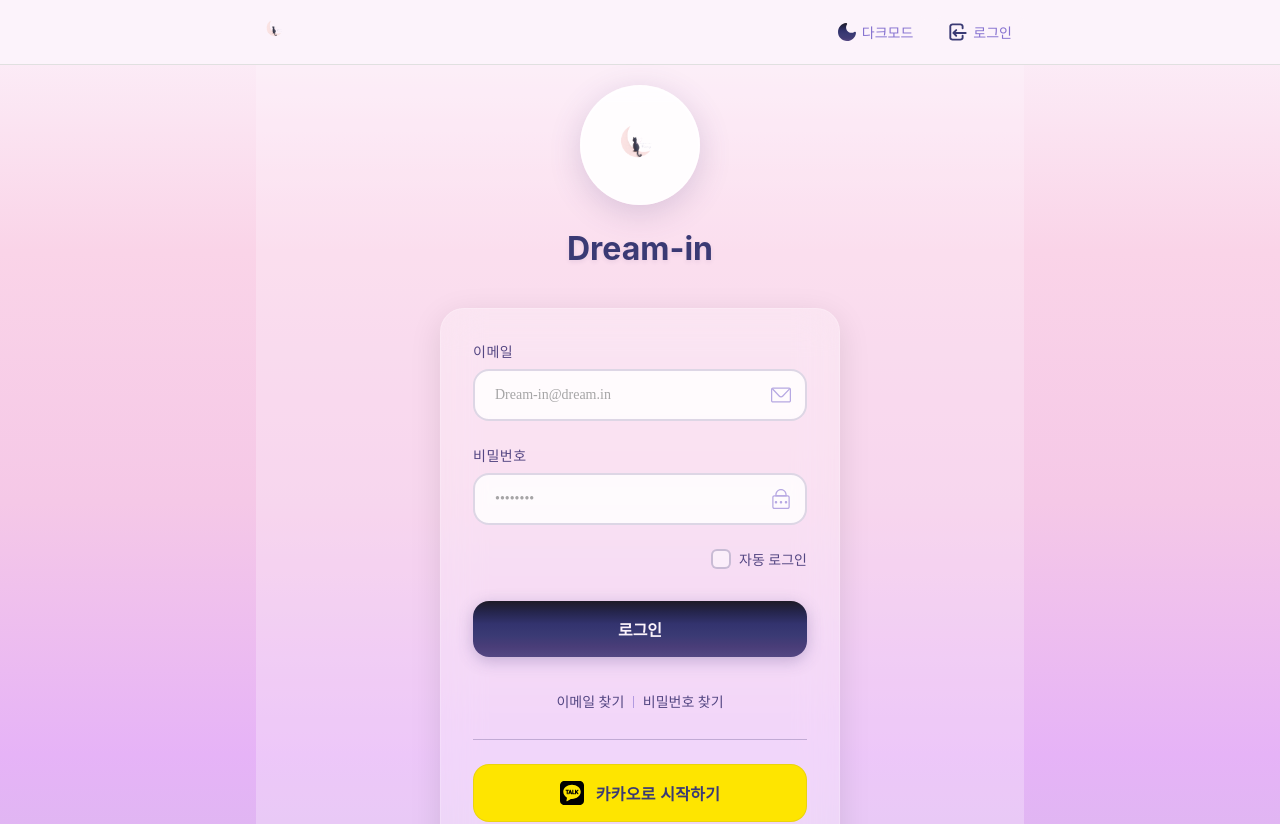
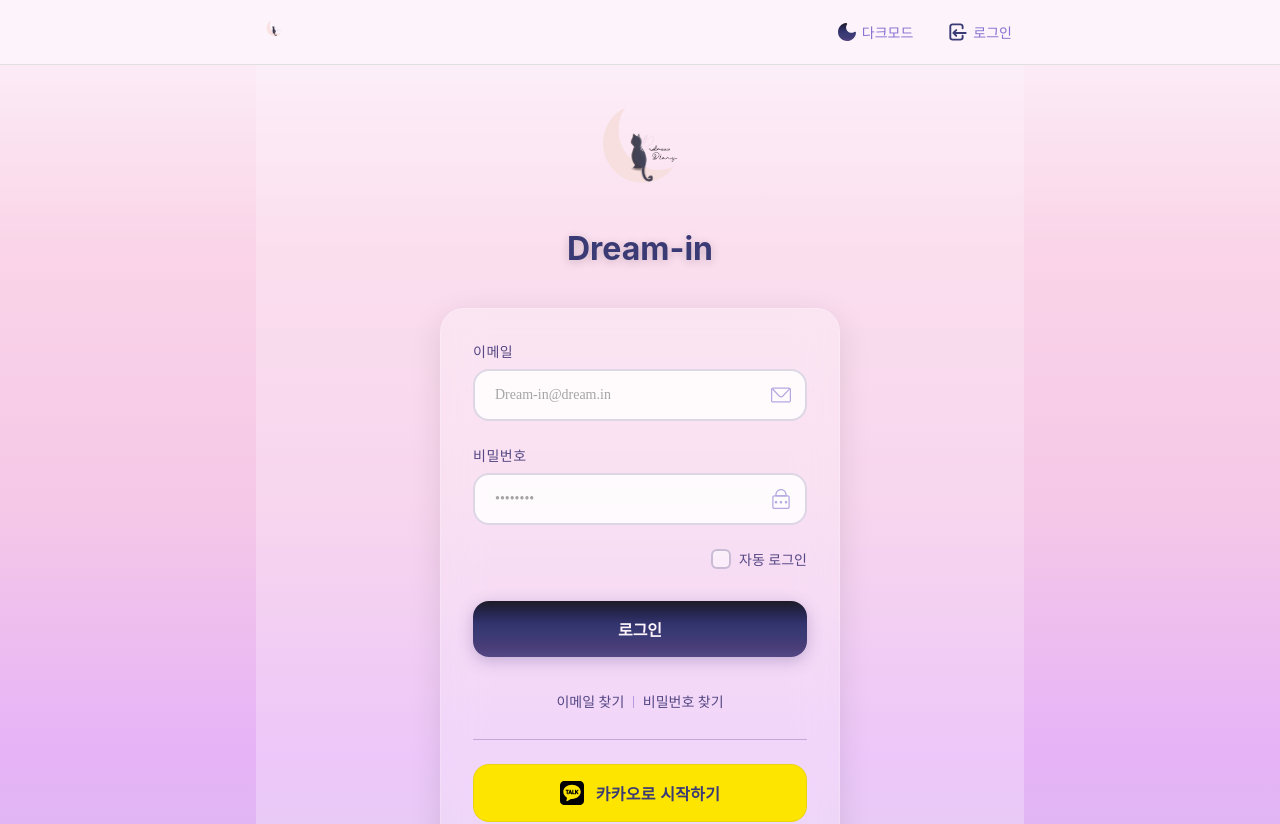
Before and after one commit to devyubi/Dream-In, a React (Create React App) app: page /login in a window 1280 px wide. Shown: the top 824 px of the page. Built offline with nearby package versions, Linux system fonts and the light colour scheme; no server answers; a web font is replaced by a local one.

Commit message:
[feature] 배포환경 작업중

```diff
--- a/src/css/loginpage.css
+++ b/src/css/loginpage.css
@@ -22,13 +22,13 @@
   height: 120px;
   margin: 0 auto 24px;
   border-radius: 50%;
-  background: rgba(255, 255, 255, 0.9);
+  background: inherit;
   display: flex;
   align-items: center;
   justify-content: center;
-  box-shadow: 0 8px 32px rgba(84, 71, 131, 0.2);
-  backdrop-filter: blur(10px);
-  border: 2px solid rgba(255, 255, 255, 0.3);
+  /* box-shadow: 0 8px 32px rgba(84, 71, 131, 0.2); */
+  /* backdrop-filter: blur(10px); */
+  /* border: 2px solid rgba(255, 255, 255, 0.3); */
   overflow: hidden;
 }
 
@@ -44,7 +44,7 @@
   font-weight: bold;
   color: #3a3a74;
   margin: 0;
-  text-shadow: 0 2px 4px rgba(84, 71, 131, 0.1);
+  /* text-shadow: 0 2px 4px rgba(84, 71, 131, 0.1); */
   font-family: "tj400", "Inter", sans-serif;
 }
 
--- a/src/css/signuppage.css
+++ b/src/css/signuppage.css
@@ -32,9 +32,9 @@
   border-radius: 50%;
   margin: 0 auto 20px;
   overflow: hidden;
-  box-shadow: 0 8px 32px rgba(0, 0, 0, 0.1);
-  background: var(--color-primary-p-100);
-  backdrop-filter: blur(10px);
+  /* box-shadow: 0 8px 32px rgba(0, 0, 0, 0.1); */
+  /* background: var(--color-primary-p-100); */
+  /* backdrop-filter: blur(10px); */
   display: flex;
   align-items: center;
   justify-content: center;
--- a/src/pages/FindPasswordPage.css
+++ b/src/pages/FindPasswordPage.css
@@ -30,13 +30,13 @@
 .logo-circle {
   width: 80px;
   height: 80px;
-  background: rgba(255, 255, 255, 0.9);
+  /* background: rgba(255, 255, 255, 0.9); */
   border-radius: 50%;
   display: flex;
   align-items: center;
   justify-content: center;
   margin-bottom: 16px;
-  box-shadow: 0 4px 20px rgba(0, 0, 0, 0.1);
+  /* box-shadow: 0 4px 20px rgba(0, 0, 0, 0.1); */
 }
 
 .app-title {
--- a/src/pages/FindPasswordPage.jsx
+++ b/src/pages/FindPasswordPage.jsx
@@ -130,8 +130,7 @@ const FindPasswordPage = () => {
                 onClick={handleClose}
                 disabled={isLoading}
               >
-                {/* 취소  */}
-                아이메일이기억났어요로그인하러갈께요!!!!!!!
+                취소
               </button>
               <button
                 type="submit"
--- a/src/pages/LoginPage.jsx
+++ b/src/pages/LoginPage.jsx
@@ -1,12 +1,13 @@
 // src/pages/LoginPage.jsx
 import { useEffect, useState } from "react";
 import { Link, useNavigate } from "react-router-dom";
-import { useAuth } from "../contexts/AuthContext";
-import { getErrorMessage } from "../utils/errorHandler";
 import LoginForm from "../components/auth/LoginForm";
 import PasswordResetModal from "../components/auth/PasswordResetModal";
+import Container from "../components/common/Container";
+import { useAuth } from "../contexts/AuthContext";
+import { useThemeContext } from "../contexts/ThemeContext";
 import "../css/loginpage.css";
-import Container from "../components/common/Container";
+import { getErrorMessage } from "../utils/errorHandler";
 
 const LoginPage = () => {
   const navigate = useNavigate();
@@ -15,6 +16,7 @@ const LoginPage = () => {
   const [showResetModal, setShowResetModal] = useState(false);
   const [message, setMessage] = useState("");
   const [error, setError] = useState("");
+  const { isDarkMode, setIsDarkMode } = useThemeContext();
 
   // 이미 로그인된 사용자는 홈으로 리다이렉트
   useEffect(() => {
@@ -120,7 +122,10 @@ const LoginPage = () => {
         <div className="logo-section">
           <div className="logo-circle">
             <img
-              src="/images/logo.png"
+              // src="/images/logo.png"
+              src={
+                isDarkMode ? "/images/icon-dark.png" : "/images/icon-light.png"
+              }
               alt="Dream-in Logo"
               className="logo-image"
             />
--- a/src/pages/SignupPage.jsx
+++ b/src/pages/SignupPage.jsx
@@ -5,6 +5,7 @@ import { useAuth } from "../contexts/AuthContext";
 import { getErrorMessage } from "../utils/errorHandler";
 import SignupForm from "../components/auth/SignupForm";
 import Container from "../components/common/Container";
+import { useThemeContext } from "../contexts/ThemeContext";
 
 const SignupPage = () => {
   const navigate = useNavigate();
@@ -13,6 +14,7 @@ const SignupPage = () => {
   const [message, setMessage] = useState("");
   const [error, setError] = useState("");
 
+  const { isDarkMode, setIsDarkMode } = useThemeContext();
   // 이미 로그인된 사용자는 홈으로 리다이렉트
   useEffect(() => {
     if (user) {
@@ -128,18 +130,16 @@ const SignupPage = () => {
               height: "100px",
               margin: "0 auto 20px",
               borderRadius: "50%",
-              background: "rgba(255, 255, 255, 0.9)",
               display: "flex",
               alignItems: "center",
               justifyContent: "center",
-              boxShadow: "0 8px 32px rgba(139, 92, 246, 0.2)",
-              backdropFilter: "blur(10px)",
-              border: "2px solid rgba(255, 255, 255, 0.3)",
               overflow: "hidden",
             }}
           >
             <img
-              src="/images/logo.png"
+              src={
+                isDarkMode ? "/images/icon-dark.png" : "/images/icon-light.png"
+              }
               alt="Dream-in Logo"
               style={{
                 width: "70px",
--- a/src/utils/constants.js
+++ b/src/utils/constants.js
@@ -242,7 +242,6 @@ export const ENV = {
 
 // ===== 기능 플래그 =====
 export const FEATURES = {
-  // 개발 중인 기능들
   DARK_MODE: true,
   NOTIFICATIONS: false,
   ANALYTICS: process.env.NODE_ENV === "production",
--- a/src/utils/errorHandler.js
+++ b/src/utils/errorHandler.js
@@ -28,7 +28,7 @@ export const AUTH_ERRORS = {
   TIMEOUT_ERROR: "요청 시간이 초과되었습니다. 다시 시도해주세요.",
 
   // 일반 에러
-  UNKNOWN_ERROR: "알 수 없는 오류가 발생했습니다.",
+  UNKNOWN_ERROR: "이메일 혹은 비밀번호가 틀렸거나 탈퇴한 회원입니다.",
   PERMISSION_DENIED: "권한이 없습니다.",
   NOT_FOUND: "요청한 데이터를 찾을 수 없습니다.",
 };
@@ -118,7 +118,7 @@ export const getSupabaseErrorMessage = errorMessage => {
 
   // 매칭되지 않으면 원본 메시지 반환 (개발 환경에서 디버깅용)
   return process.env.NODE_ENV === "development"
-    ? `개발 모드 에러: ${errorMessage}`
+    ? `${errorMessage}`
     : AUTH_ERRORS.UNKNOWN_ERROR;
 };
 
```
Also changed, not shown: public/images/icon-dark.png (added), public/images/icon-light.png (added).
